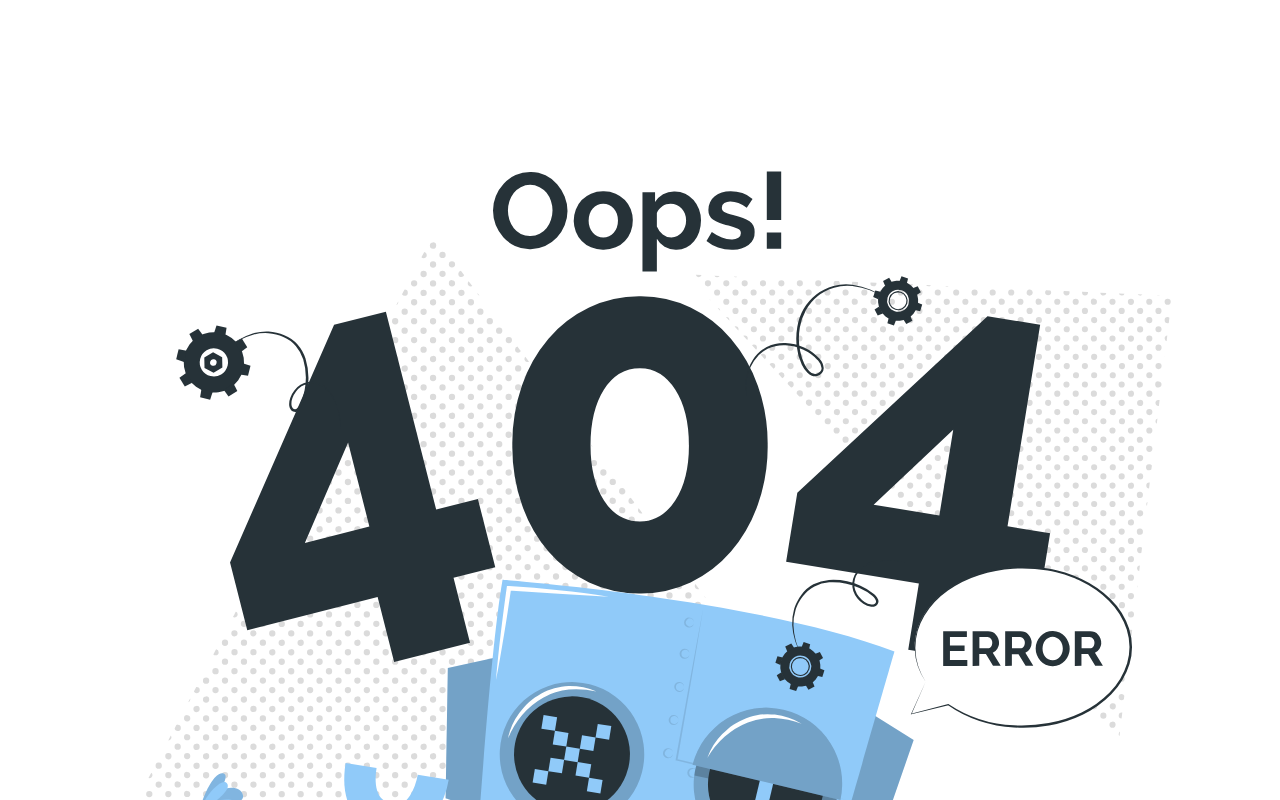
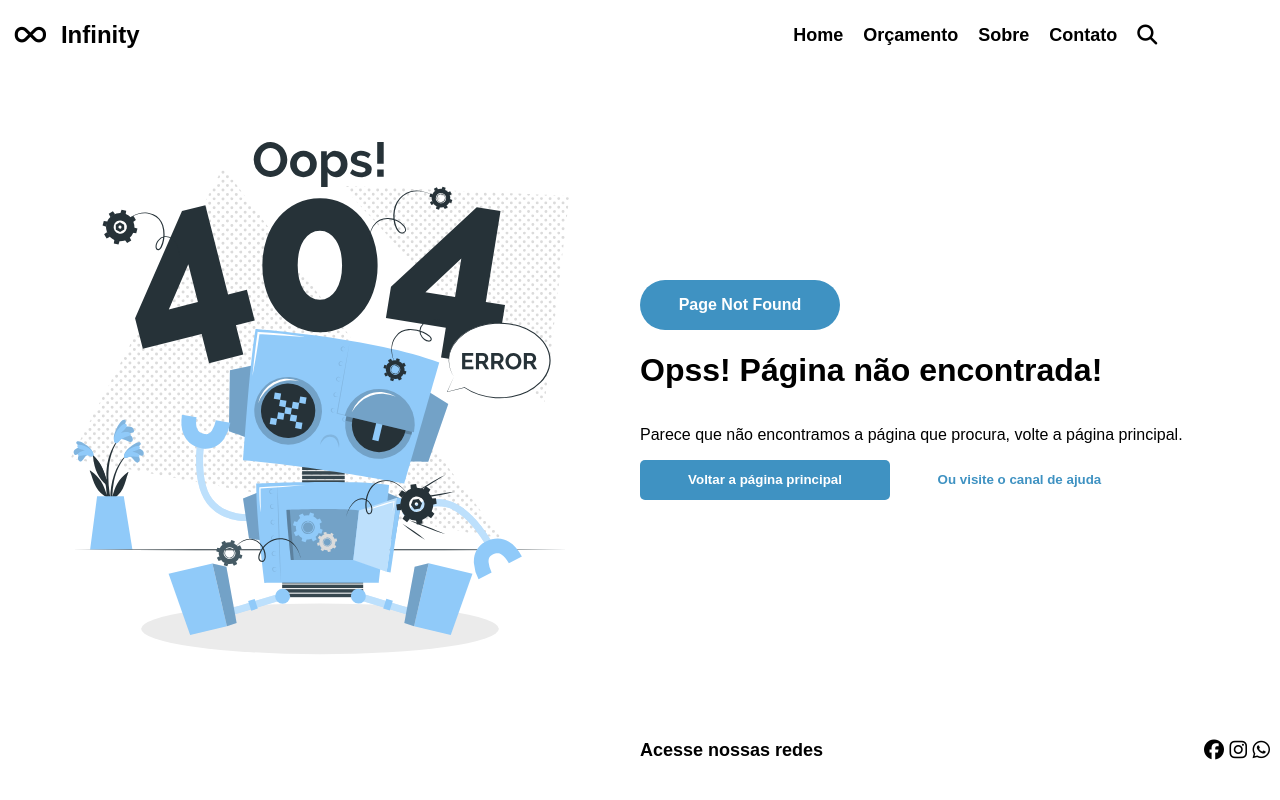
Before and after one commit to maduparente/cadastro-aula, a plain HTML site: page 404/index.html in a window 1280 px wide. Shown: the top 800 px of the page. Drawn offline with Linux system fonts and the light colour scheme.

Commit message:
first commit

```diff
--- a/404/index.html
+++ b/404/index.html
@@ -2,6 +2,7 @@
 <html lang="en">
 <head>
     <link rel="stylesheet" href="style.css">
+    <link rel="stylesheet" href="https://cdnjs.cloudflare.com/ajax/libs/font-awesome/6.6.0/css/all.min.css" integrity="sha512-Kc323vGBEqzTmouAECnVceyQqyqdsSiqLQISBL29aUW4U/M7pSPA/gEUZQqv1cwx4OnYxTxve5UMg5GT6L4JJg==" crossorigin="anonymous" referrerpolicy="no-referrer" />
     <meta charset="UTF-8">
     <meta name="viewport" content="width=device-width, initial-scale=1.0">
     <title>Document</title>
@@ -9,13 +10,57 @@
 <body>
     <div class="container">
         <div class="topo">
-
+            <div class="infinity">
+                <i class="fa-solid fa-infinity"></i>
+            </div>
+            <div class="esquerda">
+                <h2>Infinity</h2>
+            </div>
+            <div class="direita">
+                <div class="menu">
+                    <a href="">Home</a>
+                    <a href="">Orçamento</a>
+                    <a href="">Sobre</a>
+                    <a href="">Contato</a>
+                </div>
+            <div class="pesquisa">
+                <i class="fa-solid fa-magnifying-glass"></i>
+            </div>
+            </div>
         </div>
         <div class="meio">
-            <img src="./img/oops-404-error-with-a-broken-robot-animate.svg" alt="">
+            <div class="esquerda">
+            <img width="600px" src="./img/oops-404-error-with-a-broken-robot-animate.svg" alt="">
+        </div>
+        <div class="direita">
+            <div class="info">
+                <p>Page Not Found</p>
+            </div>
+            <h1>Opss! Página não encontrada!</h1>
+            <p>Parece que não encontramos a página que procura, volte a página principal.</p>
+            <div class="btns">
+                <button id="btn-1">Voltar a página principal</button>
+                <button id="btn-2">Ou visite o canal de ajuda</button>
+            </div>
+        </div>
         </div>
         <div class="fim">
-
+            <div class="redes">
+                <div class="texto">
+                    <p>Acesse nossas redes</p>
+                </div>
+                <div class="icones">
+                    <a href="https://pt-br.facebook.com/" target="_blank">
+                        <i class="fa-brands fa-facebook"></i>
+                    </a>
+                    <a href="https://www.instagram.com/" target="_blank">
+                        <i class="fa-brands fa-instagram"></i>
+                    </a>
+                    <a href="https://web.whatsapp.com/" target="_blank">
+                        <i class="fa-brands fa-whatsapp"></i>
+                    </a>
+                </div>
+            </div>
         </div>
     </div>
 </body>
--- a/404/style.css
+++ b/404/style.css
@@ -13,14 +13,144 @@ body {
 .container .topo {
     width: 100%;
     height: 70px;
+    display: flex;
+}
+
+.container .topo .infinity {
+    width: 5%;
+    height: 100%;
+    font-size: 25px;
+    display: flex;
+    align-items: center;
+    justify-content: center;
+}
+
+.container .topo .esquerda {
+    width: 50%;
+    height: 100%;
+    display: flex;
+    align-items: center;
+}
+
+.container .topo .direita {
+    width: 50%;
+    height: 100%;
+    display: flex;
+    align-items: center;
+    justify-content: center;
+}
+
+.container .topo .direita .menu {
+    display: flex;
+    gap: 20px;
+}
+
+.container .topo .direita .pesquisa {
+    font-size: 20px;
+    padding-left: 20px;
+}
+
+.container .topo .direita .menu a {
+    text-decoration: none;
+    font-weight: bold;
+    font-size: 18px;
+    color: #000;
 }
 
 .container .meio {
     width: 100%;
     height: 80%;
+    display: flex;
 }
+
+.container .meio .esquerda {
+    width: 50%;
+    height: 100%;
+    display: flex;
+    justify-content: center;
+    align-items: center;
+}
+
+.container .meio .direita {
+    width: 50%;
+    height: 100%;
+    display: flex;
+    justify-content: center;
+    flex-direction: column;
+}
+
+.container .meio .direita .info {
+    width: 200px;
+    height: 50px;
+    background-color: rgb(63, 146, 194);
+    color: white;
+    border-radius: 30px;
+    display: flex;
+    justify-content: center;
+    align-items: center;
+    font-weight: bold;
+}
+
+#btn-1 {
+    width: 250px;
+    height: 40px;
+    background-color: rgb(63, 146, 194);
+    color: white;
+    font-weight: bold;
+    border: none;
+    border-radius: 5px;
+}
+
+#btn-1:hover {
+    cursor: pointer;
+    background-color: rgb(0, 69, 126);
+    transition: all 300ms ease;
+}
+
+#btn-2 {
+    width: 250px;
+    height: 40px;
+    border: none;
+    border-radius: 5px;
+    color: rgb(63, 146, 194) ;
+    font-weight: bold;
+    background: none;
+    transition: all 300ms ease;
+}
+
+#btn-2:hover {
+    cursor: pointer;
+    border: 1px solid rgb(63, 146, 194);
+    background-color: rgb(202, 231, 248);
+}
+
 
 .container .fim {
     width: 100%;
     height: 10%;
+    display: flex;
+    justify-content: end;
 }
+
+.container .fim .redes {
+    width: 50%;
+    height: 100%;
+    display: flex;
+    justify-content: space-between;
+    align-items: center;
+}
+
+.container .fim .redes .texto p {
+    font-weight: bold;
+    font-size: 18px;
+}
+
+.container .fim .redes .icones {
+    padding-right: 10px;
+    font-size: 20px;
+}
+
+.container .fim .redes .icones a {
+    text-decoration: none;
+    color: inherit;
+}
--- /dev/null
+++ b/recover/style.css
@@ -0,0 +1,97 @@
+body {
+    padding: 0;
+    margin: 0;
+    box-sizing: border-box;
+    font-family: Arial, Helvetica, sans-serif;
+}
+
+.container {
+    width: 100%;
+    height: 100vh;
+    display: flex;
+}
+
+.container .esquerda {
+    width: 50%;
+    height: 100%;
+    background-color: #58af9c;
+}
+
+.container .direita {
+    width: 50%;
+    height: 100%;
+    background-color: #f9fafe;
+    display: flex;
+    justify-content: center;
+    align-items: center;
+    text-align: center;
+}
+
+.container .direita .card {
+    background-color: white;
+    padding: 40px 10px;
+    box-shadow: 0 0 10px 5px rgba(0, 0, 0, 0.1);
+    border-radius: 16px;
+    min-width: 500px;
+}
+
+.container .direita .card .topo {
+    display: flex;
+    flex-direction: column;
+    gap: 5px;
+}
+
+.container .direita .card .topo h1 {
+    color: #58af9c;
+    font-size: 30px;
+}
+
+.container .direita .card .topo p {
+    font-size: 14px;
+}
+
+.container .direita .card .meio {
+    display: flex;
+    flex-direction: column;
+    text-align: left;
+    gap: 5px;
+}
+
+.container .direita .card .meio label {
+    font-weight: bold;
+}
+
+.container .direita .card .meio input {
+    padding: 12px 10px;
+    border-radius: 5px;
+    border: 1px solid #c2c2c2;
+    font-size: 16px;
+}
+
+.container .direita .card .meio input::placeholder {
+    color: #cecece;
+}
+
+.container .direita .card .fim {
+    margin-top: 20px;
+    display: flex;
+    flex-direction: column;
+    align-items: center;
+    gap: 15px;
+}
+
+.container .direita .card .fim button {
+    background-color: #58af9c;
+    color: white;
+    padding: 12px 20px;
+    border: none;
+    border-radius: 8px;
+    font-size: 14px;
+    font-weight: bold;
+}
+
+.container .direita .card .fim a {
+    text-decoration: none;
+    font-size: 14px;
+    color: black;
+}
```
Also changed, not shown: recover/index.html (added, +31 -0 lines).
